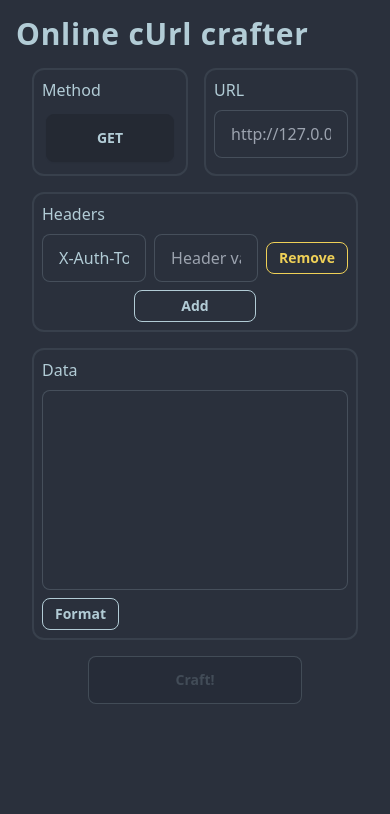
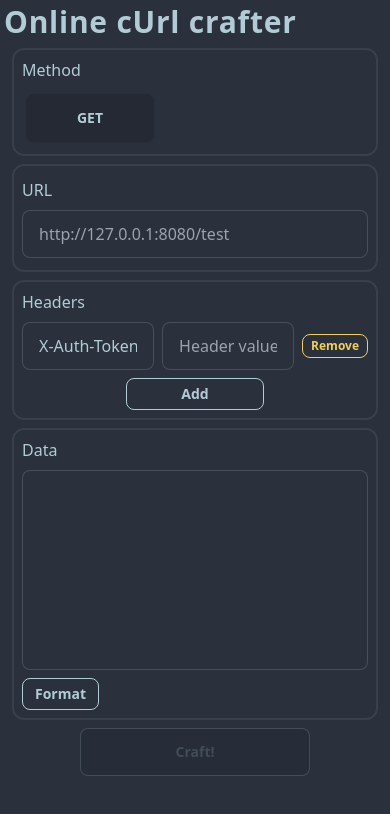
Before and after one commit to galletafromjell666/react-curl-crafter, a React (Vite) app: page / in a window 390 px wide. Shown: the top 814 px of the page. Built offline with nearby package versions, Linux system fonts and the light colour scheme.

Commit message:
Fix small screen size styles

```diff
--- a/src/App.tsx
+++ b/src/App.tsx
@@ -3,7 +3,7 @@ import Preview from "./modules/preview";
 
 function App() {
   return (
-    <div className="m-4 flex flex-col gap-y-4 bg-base-100  md:gap-y-0">
+    <div className="m-1 flex flex-col gap-y-4 bg-base-100 md:m-4 md:gap-y-0">
       <Form />
       <Preview />
     </div>
--- a/src/modules/form/index.tsx
+++ b/src/modules/form/index.tsx
@@ -69,7 +69,7 @@ function Form() {
 
   const onSubmit: SubmitHandler<FormState> = (data) => {
     const value = craftCurl(data);
-    console.log(value)
+    console.log(value);
     if (!isEmpty(value.contentTypeHeader)) {
       append(value.contentTypeHeader);
     }
@@ -80,8 +80,8 @@ function Form() {
     <div className="flex-1">
       <Logo />
       <form onSubmit={handleSubmit(onSubmit)}>
-        <div className="mx-4 mt-4 flex space-x-4">
-          <div className="flex flex-col gap-y-2 rounded-xl border-2 border-base-content/10 p-2">
+        <div className="mx-2 mt-2 flex flex-col items-center gap-x-4 gap-y-2 md:mx-4 md:mt-4 md:flex-row">
+          <div className="flex w-full flex-col gap-y-2 rounded-xl border-2 border-base-content/10 p-2 md:w-auto">
             <label>Method</label>
             <div className="dropdown dropdown-bottom">
               <div tabIndex={0} role="button" className="btn m-1 w-32">
@@ -109,7 +109,7 @@ function Form() {
           </div>
           <div
             data-test-id="url-section"
-            className="flex flex-1 flex-col gap-y-2 rounded-xl border-2 border-base-content/10 p-2"
+            className="flex w-full flex-col gap-y-2 rounded-xl border-2 border-base-content/10 px-2 py-3 md:h-full md:flex-1"
           >
             <label htmlFor="url">URL</label>
             <input
@@ -123,7 +123,7 @@ function Form() {
         </div>
         <div
           data-test-id="url-section"
-          className="m-4 flex flex-col gap-y-2 rounded-xl border-2 border-base-content/10 p-2"
+          className="m-2 flex flex-col gap-y-2 rounded-xl border-2 border-base-content/10 p-2 md:m-4"
         >
           <h2>Headers</h2>
           <div className="flex flex-col gap-y-2">
@@ -148,7 +148,7 @@ function Form() {
                   <button
                     type="button"
                     onClick={() => onRemoveHeader(index)}
-                    className="btn btn-outline btn-warning btn-sm"
+                    className="btn btn-outline btn-warning btn-xs md:btn-sm"
                   >
                     Remove
                   </button>
@@ -166,7 +166,7 @@ function Form() {
         </div>
         <div
           data-test-id="url-section"
-          className="m-4 flex flex-col gap-y-2 rounded-xl border-2 border-base-content/10 p-2"
+          className="m-2 flex flex-col gap-y-2 rounded-xl border-2 border-base-content/10 p-2 md:m-4"
         >
           <h2>Data</h2>
           <div className="flex flex-col items-start gap-y-2">
```
Also changed, not shown: 1 other file (tests, documents, lock files or other folders).
